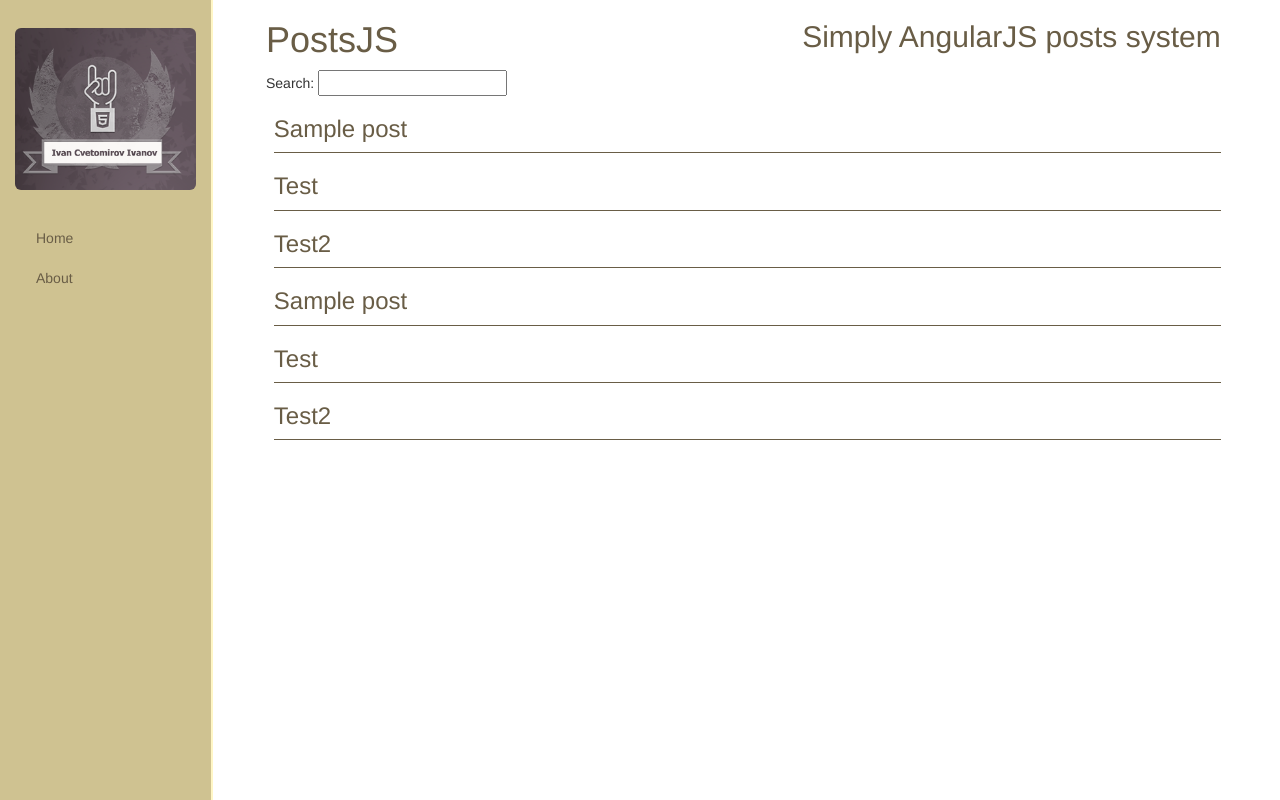
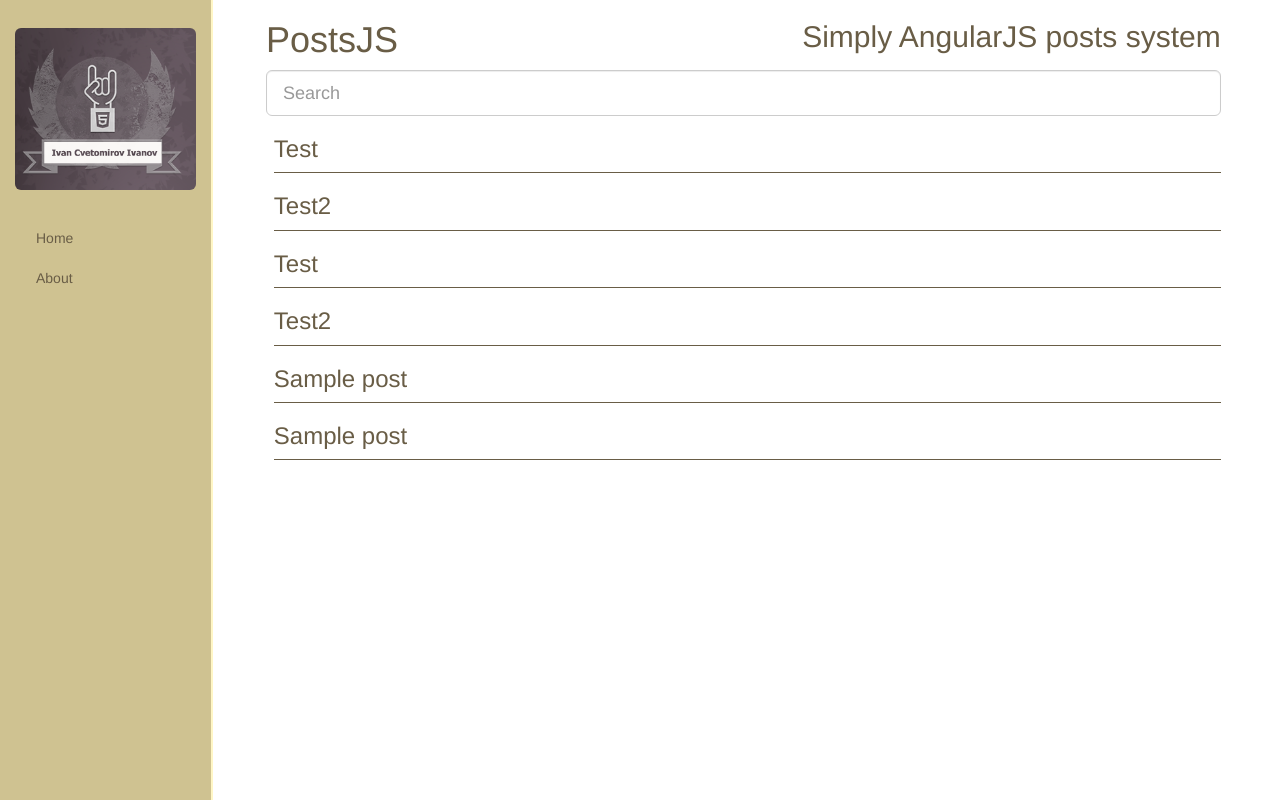
Before and after one commit to csyntax/ngBlog, a plain HTML site: page index.html in a window 1280 px wide. Drawn offline with Linux system fonts and the light colour scheme.

Commit message:
set sort posts  to date posted

```diff
--- a/index.html
+++ b/index.html
@@ -6,7 +6,6 @@
         <meta name="viewport" content="width=device-width, initial-scale=1">
 
         <link rel="stylesheet" href="styles/bootstrap.min.css">
-        <link rel="stylesheet" href="styles/ngProgress.css">
         <link rel="stylesheet" href="styles/style.css">
     </head>
     <body ng-controller="Main">
@@ -15,8 +14,8 @@
         <div class="col-sm-3 col-md-2 sidebar">
           <img src="images/logo.png" class="img-responsive img-rounded logo">
           <ul class="nav nav-sidebar">
-                <li><a href="#!/">Home</a></li>
-                <li><a href="#!/about">About</a></li>
+            <li><a href="#!/">Home</a></li>
+            <li><a href="#!/about">About</a></li>
           </ul>
         </div>
         <div class="col-sm-9 col-md-10 main">
--- a/views/posts.html
+++ b/views/posts.html
@@ -1,6 +1,9 @@
- Search: <input ng-model="query">
+ <form>
+ 	<input ng-model="query" class="form-control input-lg" placeholder="Search">
+ </form>
+
 <ul class="posts-list">
-	<li ng-repeat="post in posts | filter:query ">
+	<li ng-repeat="post in posts | filter:query | orderBy: 'created': true ">
   		<a href="#!/posts/{{post.slug}}"><h3>{{post.title}}</h3></a>
 	</li>
 </ul>
```
Also changed, not shown: views/post.html (+4 -2 lines).
